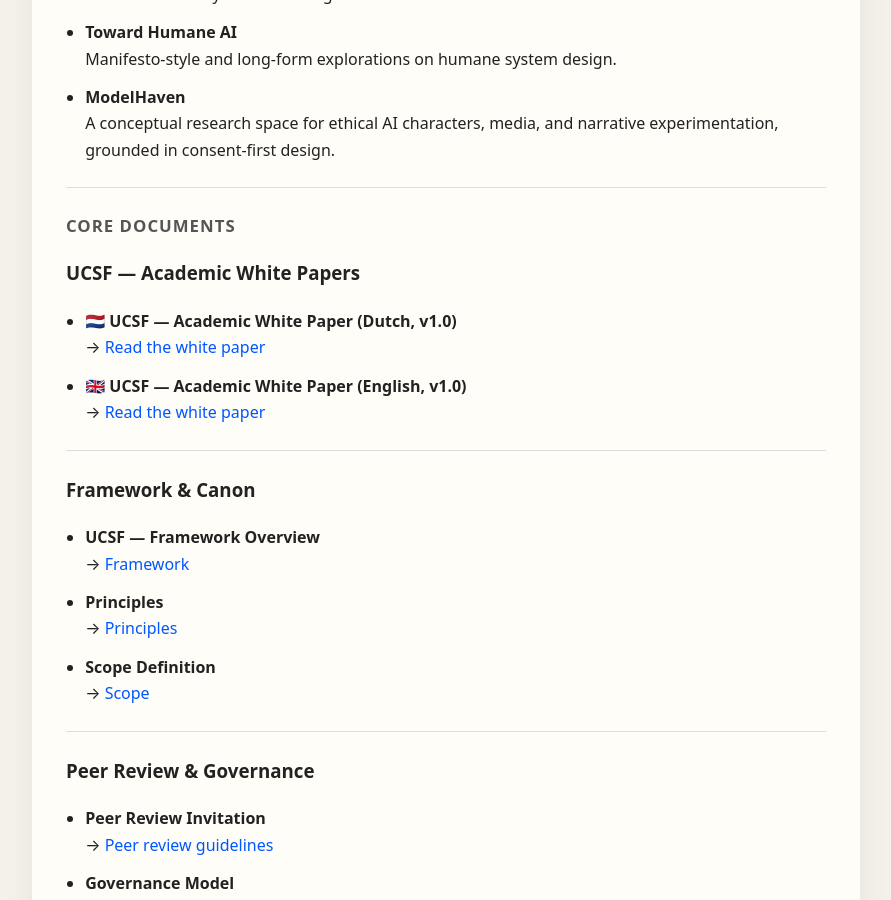
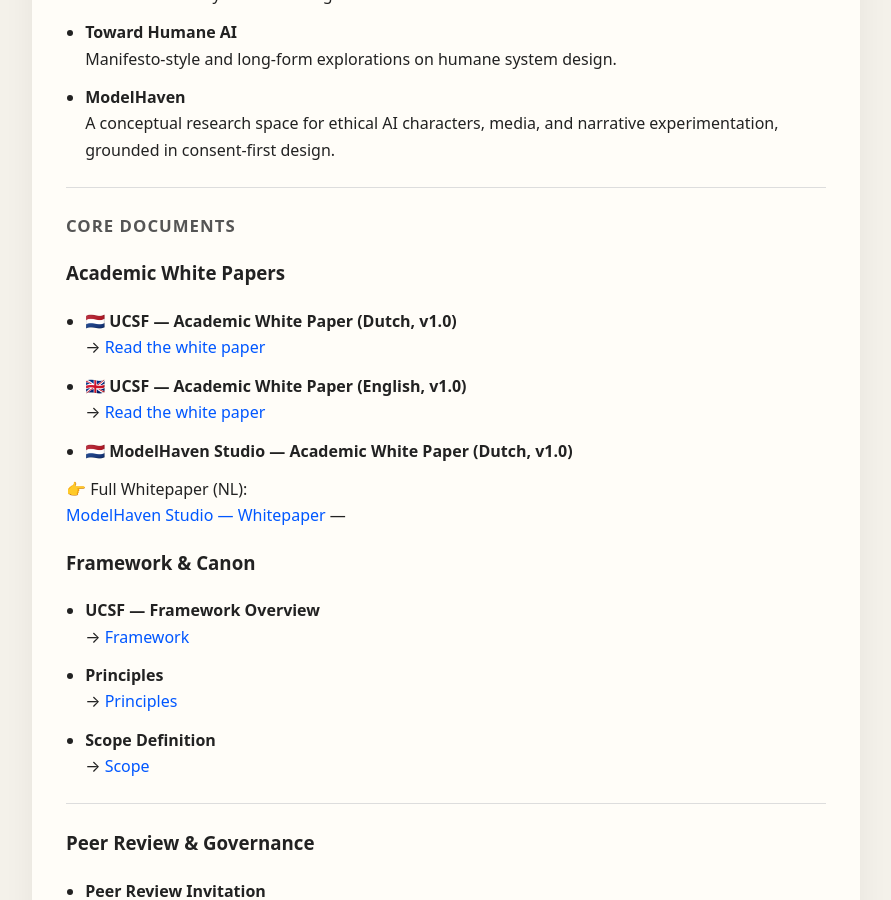
Before and after one commit to MartijnBruzzese/ModelHaven-Studio, a Jekyll site: the page built from index.md, in a window 1280 px wide and 900 px high, scrolled down 578 px. Shown: the whole window, without its empty margins (194-1085 px from the left). Built offline with Jekyll 4.4.1, drawn with Linux system fonts in a browser that asks for light colours.

Commit message:
Update section title and add ModelHaven white paper

```diff
--- a/index.md
+++ b/index.md
@@ -32,7 +32,7 @@
 
 ## Core Documents
 
-### UCSF — Academic White Papers
+### Academic White Papers
 
 - 🇳🇱 **UCSF — Academic White Paper (Dutch, v1.0)**
   → [Read the white paper](WHITE_PAPERS/NL/UCSF_WHITE_PAPER_NL_v1.0.html)
@@ -40,6 +40,10 @@
 - 🇬🇧 **UCSF — Academic White Paper (English, v1.0)**
   → [Read the white paper](WHITE_PAPERS/EN/UCSF_WHITE_PAPER_EN_v1.0.html)
 
+- 🇳🇱 **ModelHaven Studio — Academic White Paper (Dutch, v1.0)**
+
+👉 Full Whitepaper (NL):
+[ModelHaven Studio — Whitepaper](WHITE_PAPERS/NL/MODELHAVEN_STUDIO_WHITE_PAPER_NL_v1.0.md)
 ---
 
 ### Framework & Canon
```
